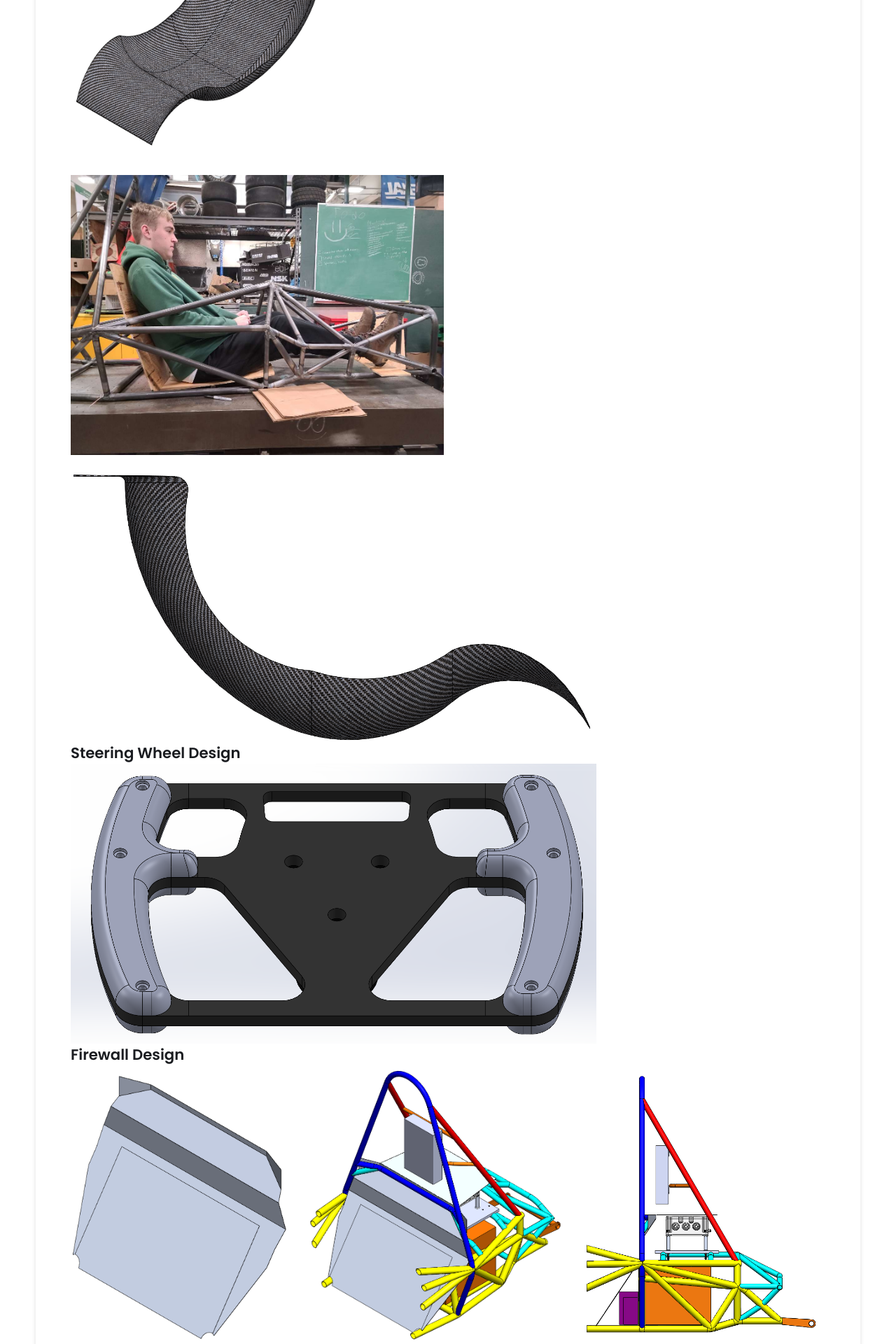
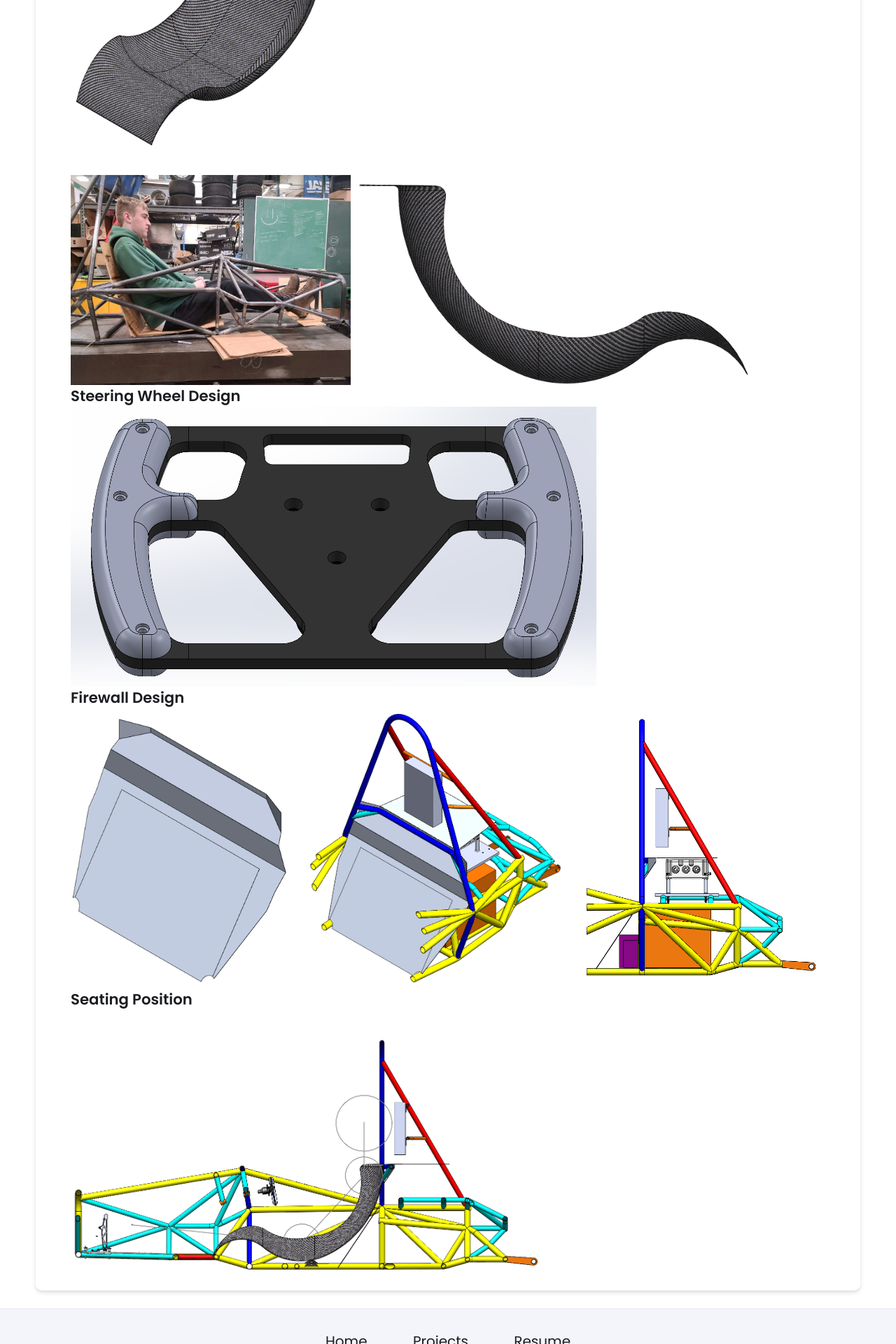
Before and after one commit to LKemper03/LKemper03.github.io, a Jekyll site: the page built from _projects/fsae23-24/index.md, in a window 1280 px wide. Shown: the part 1838-3758 px from the top of the page at 70% size. Built offline with Jekyll 4.4.1, drawn with Linux system fonts in a browser that asks for light colours.

Commit message:
Update index.md

```diff
--- a/_projects/fsae23-24/index.md
+++ b/_projects/fsae23-24/index.md
@@ -19,7 +19,7 @@
 
 ## Seat Design
 {% include image-gallery.html images="Seat 2324 iso view.png" height="400" %} <br>
-{% include image-gallery.html images="Seat 2324 reference image.jpg, Seat 2324 left side view.png" height="400" %}
+{% include image-gallery.html images="Seat 2324 reference image.jpg, Seat 2324 left side view.png" height="300" %}
 
 ## Steering Wheel Design
 {% include image-gallery.html images="Wheel 2324 angled view.png" height="400" %}
```
